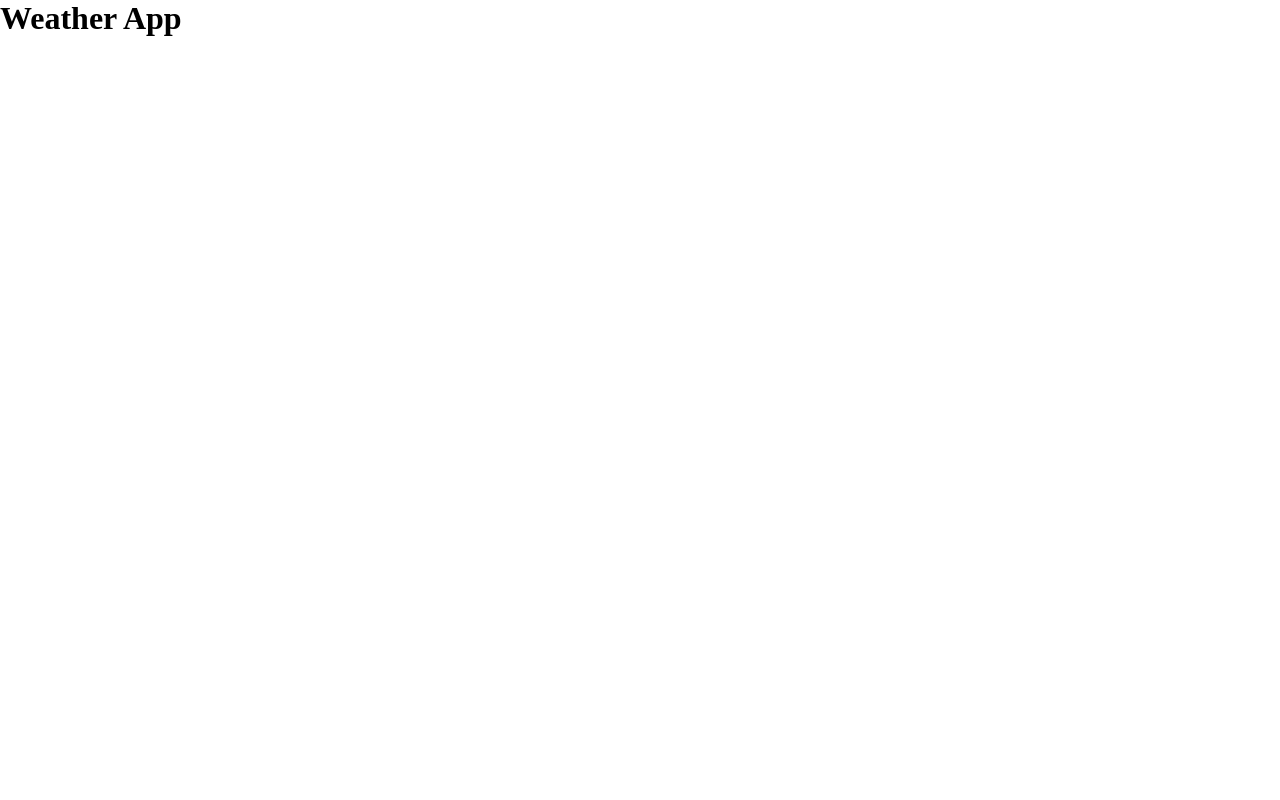
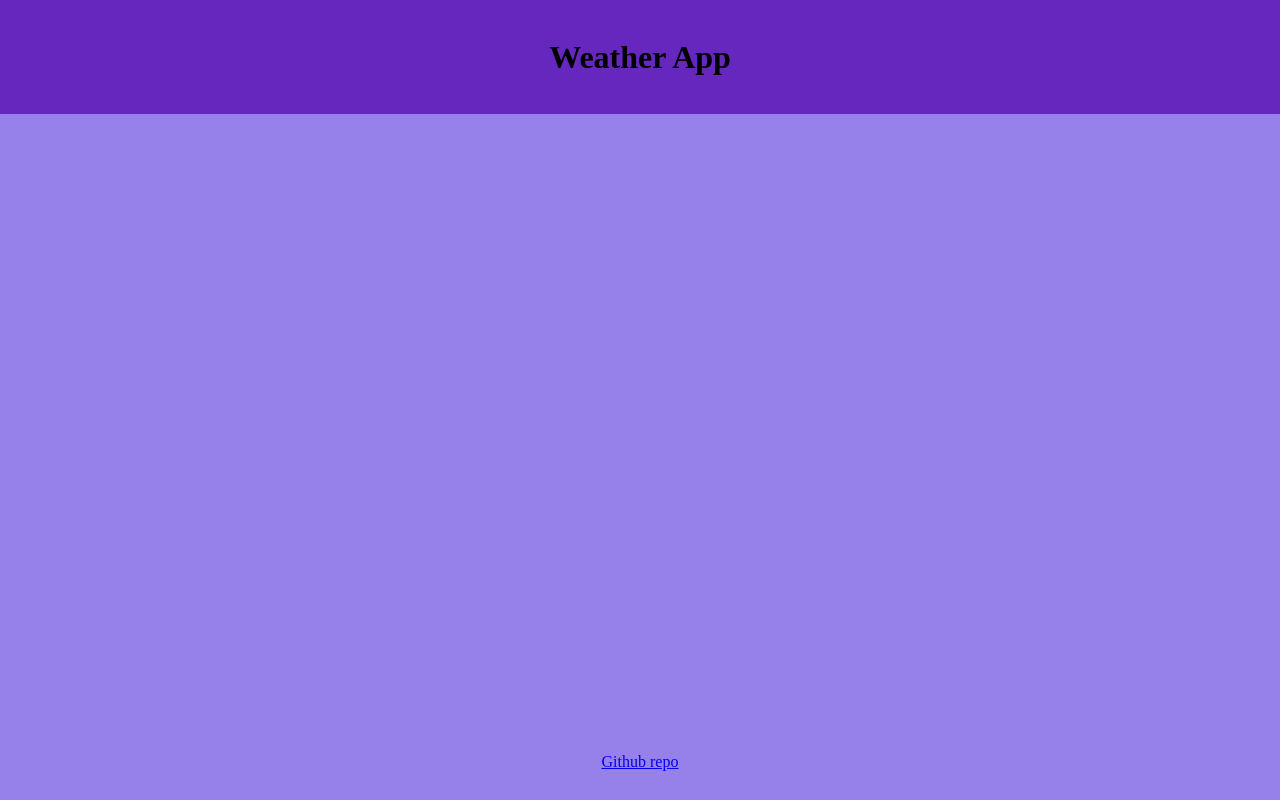
Before and after one commit to anuragv668/weather-app, a website built with webpack: page src/index.html in a window 1280 px wide. Built offline with nearby package versions, Linux system fonts and the light colour scheme.

Commit message:
structure the page

```diff
--- a/src/index.html
+++ b/src/index.html
@@ -6,6 +6,13 @@
     <title>Weather App</title>
   </head>
   <body>
-    <h1>Weather App</h1>
+    <header>
+      <h1>Weather App</h1>
+    </header>
+    <section>
+    </section>
+    <footer>
+      <a href="https://github.com/anuragv668/weather-app">Github repo</a>
+    </footer>
   </body>
 </html>
--- a/src/index.js
+++ b/src/index.js
@@ -1,3 +1 @@
 import './style.css';
-
-console.log('hello');
--- a/src/style.css
+++ b/src/style.css
@@ -3,3 +3,22 @@
   padding: 0;
   box-sizing: border-box;
 }
+
+body {
+  width: 100vw;
+  height: 100vh;
+  display: grid;
+  grid-template: 1.5fr 8fr 1fr / 1fr;
+  background-color: #9681EB;
+}
+
+header,
+footer{
+  display: flex;
+  justify-content: center;
+  align-items: center;
+}
+
+header {
+  background-color: #6527BE;
+}
```
